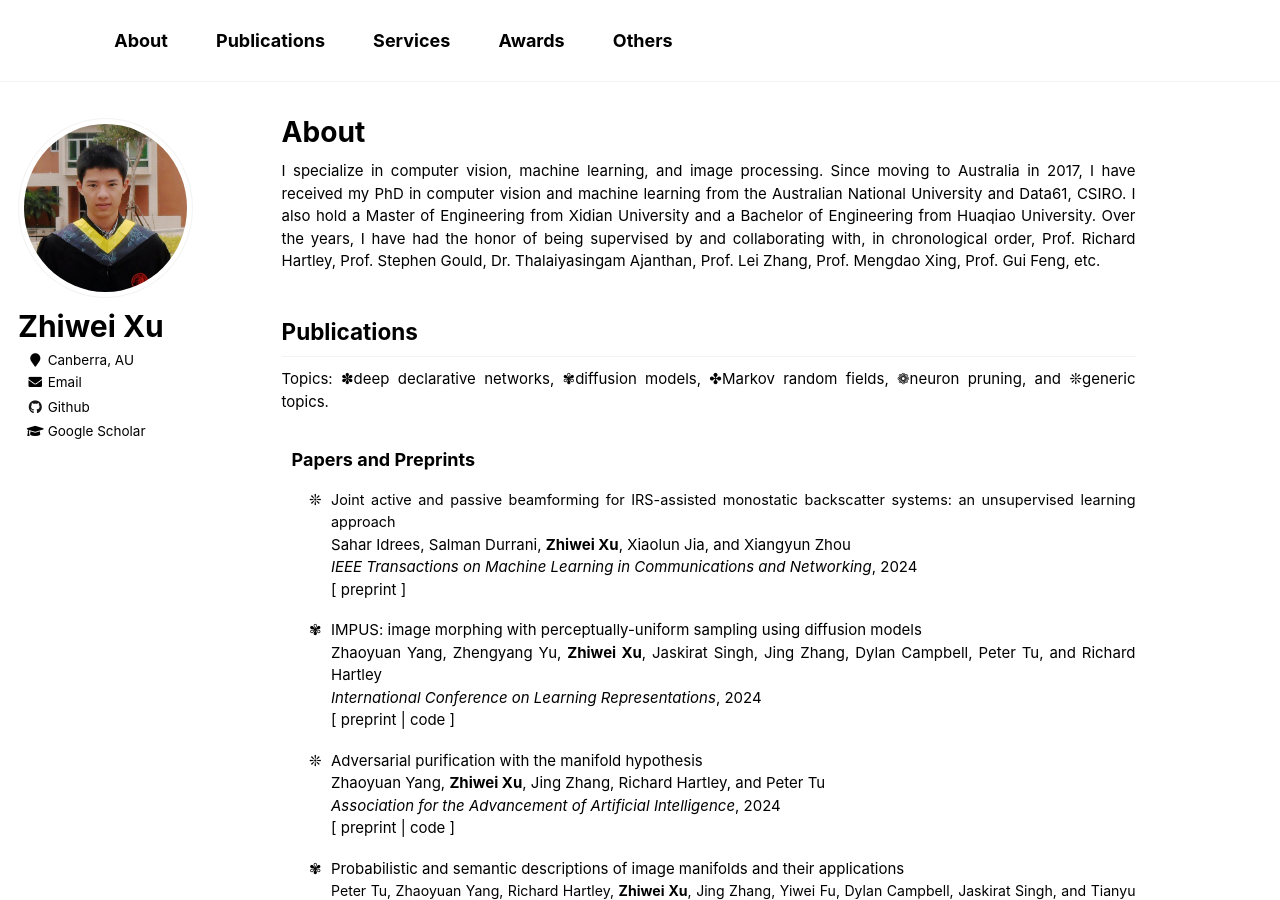
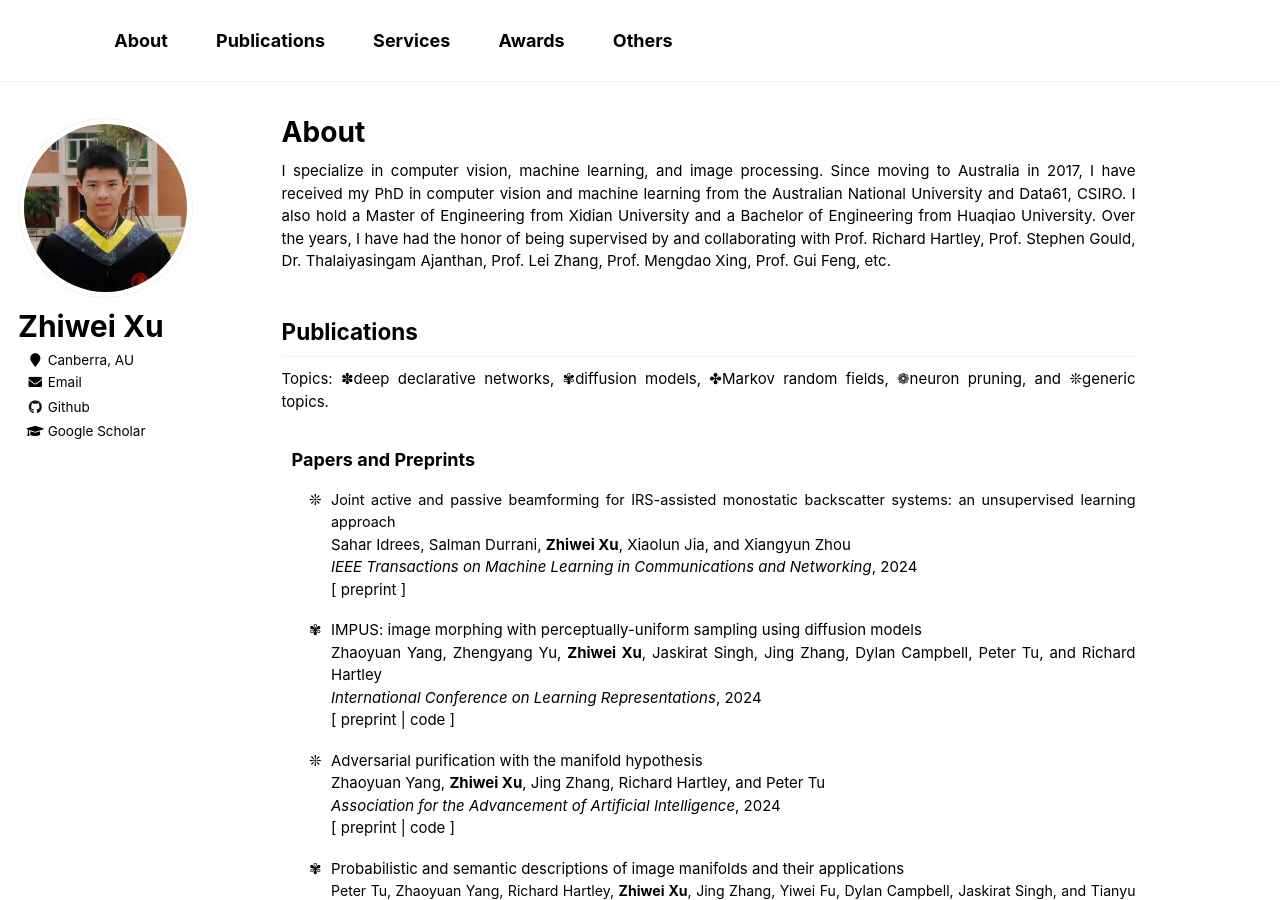
Before and after one commit to zwxu064/zwxu064.github.io, a Jekyll site: the page built from _pages/about.html, in a window 1280 px wide and 900 px high. Built offline with Jekyll 4.4.1, drawn with Linux system fonts in a browser that asks for light colours.

Commit message:
Update about.html

```diff
--- a/_pages/about.html
+++ b/_pages/about.html
@@ -20,7 +20,7 @@
 <p> I specialize in computer vision, machine learning, and image processing.
   Since moving to Australia in 2017, I have received my PhD in computer vision and machine learning from the Australian National University and Data61, CSIRO.
   I also hold a Master of Engineering from Xidian University and a Bachelor of Engineering from Huaqiao University.
-  Over the years, I have had the honor of being supervised by and collaborating with, in chronological order, Prof. Richard Hartley, Prof. Stephen Gould, Dr. Thalaiyasingam Ajanthan, Prof. Lei Zhang, Prof. Mengdao Xing, Prof. Gui Feng, etc.
+  Over the years, I have had the honor of being supervised by and collaborating with Prof. Richard Hartley, Prof. Stephen Gould, Dr. Thalaiyasingam Ajanthan, Prof. Lei Zhang, Prof. Mengdao Xing, Prof. Gui Feng, etc.
 </p>
 
 <h2 id="publications">Publications</h2>
```
